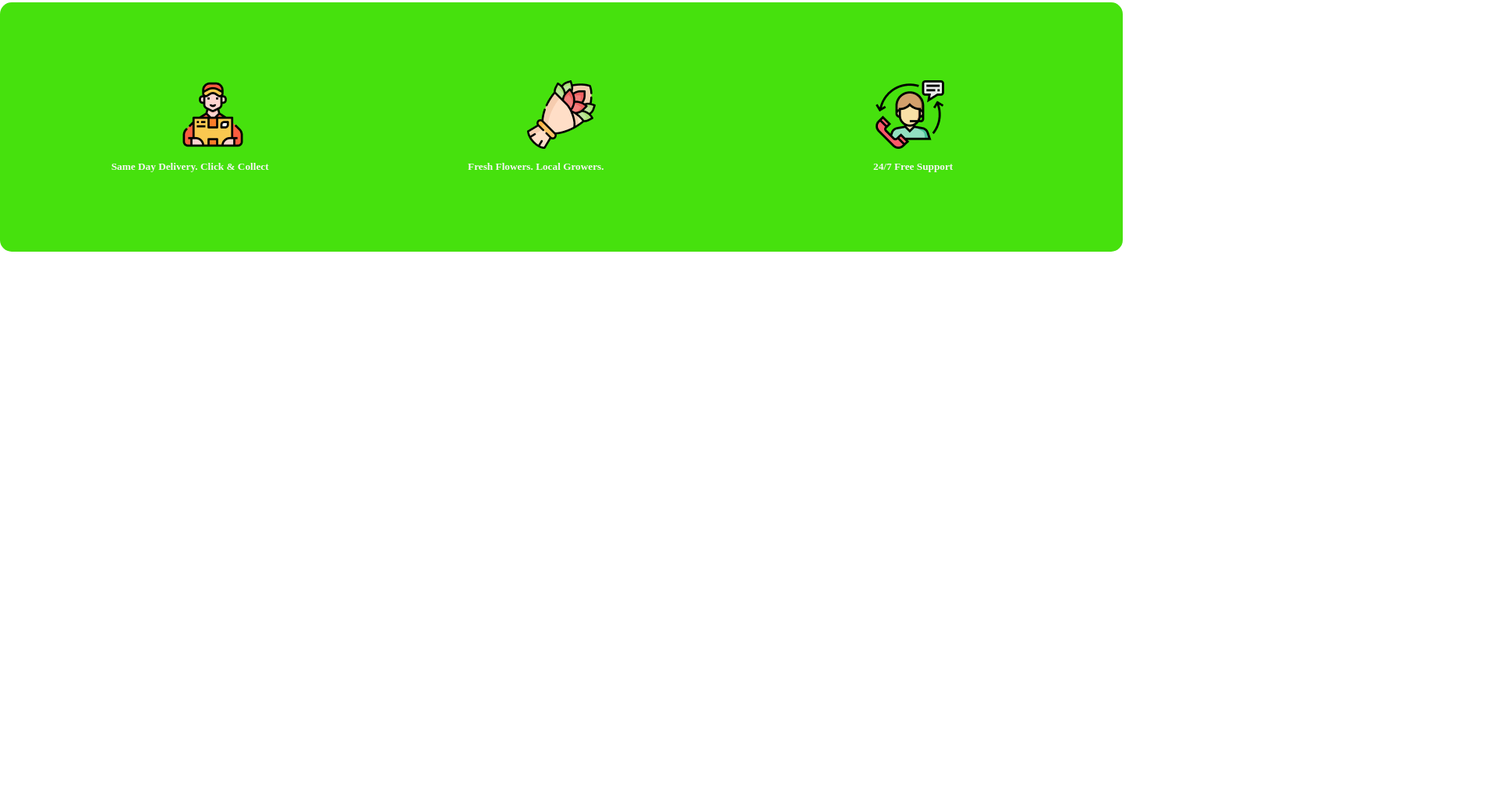
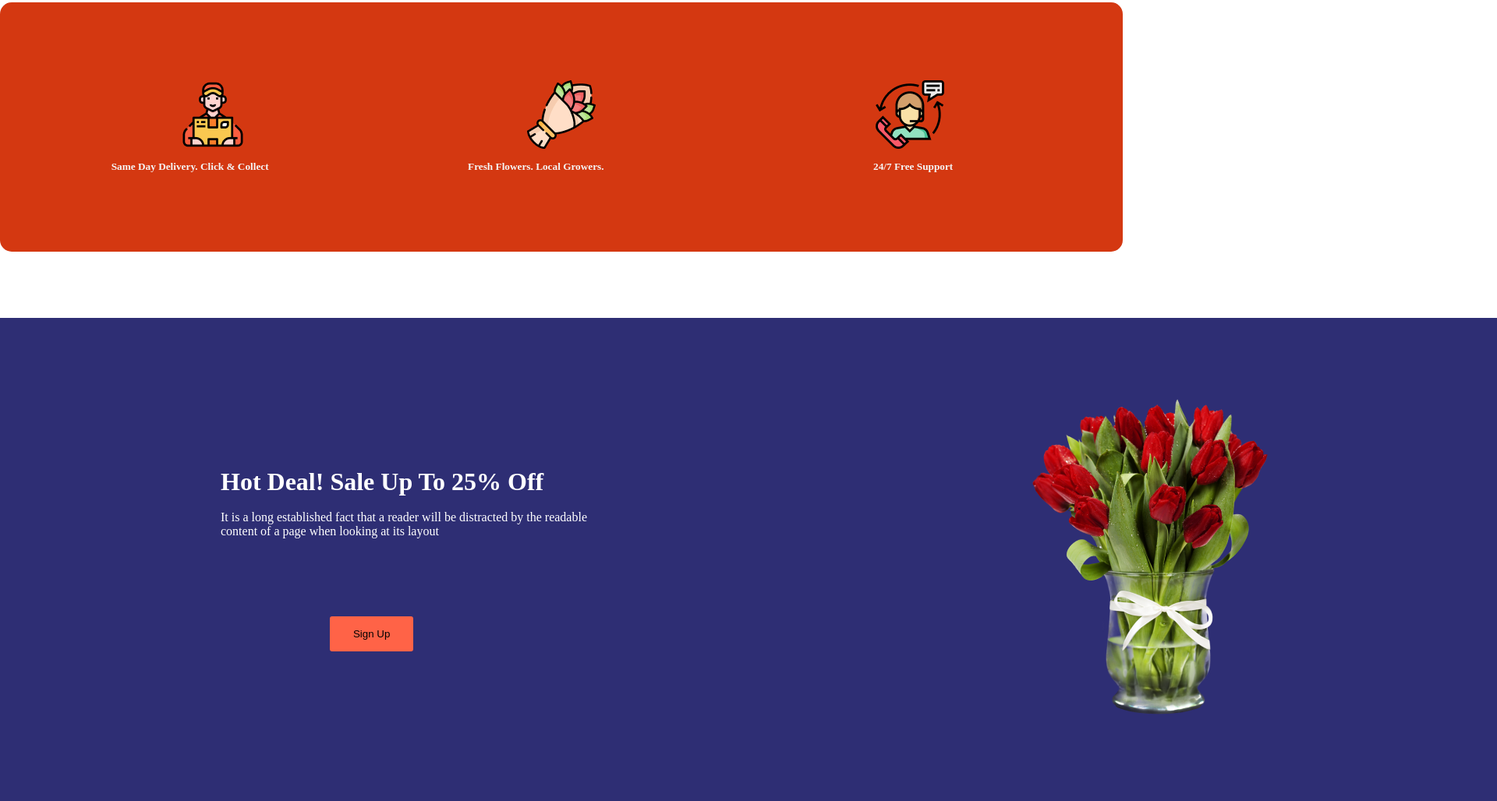
Before and after one commit to Tamal2026/Assainment-Flower-Shop-01, a plain HTML site: page index.html in a window 1280 px wide. Shown: the part 1574-2602 px from the top of the page at 78% size, 1920 px wide, since content can reach past the window. Before the commit the page ends 1897 px from the top, so only its background shows below. Drawn offline with Linux system fonts and the light colour scheme.

Commit message:
Hot Deal Section Complete

```diff
--- a/index.html
+++ b/index.html
@@ -26,7 +26,7 @@
    <!-- Featured Section start here -->
    <main>
     <div class="feature-section-caption">
-        <h1 class="feature-title">Our Featured Flowers</h1>
+        <h1 class="feature-title">Our <span class="Feat-c"> Featured</span> Flowers</h1>
         <p class="feature-description">Breathtaking blooms showcased in our featured collection. <br> Vibrant, Discover floral perfection today!"</p>
     </div>
 <div class="featured-container">
@@ -43,6 +43,8 @@
 </div>
 <!-- Featured section End Here -->
 
+ <!-- Provide section Start here -->
+
 <div class="provide">
     <div class="provide-img">
 <img class="provide-img-01" src="/asset/Group 57.png" alt="">
@@ -57,6 +59,26 @@
 </div>
 </div>
 
+ <!-- Provide section End here -->
+
+
+ <!-- hot deal section start here  -->
+
+
+<div class="hot-deal-container">
+<div class="hot-deal-text">
+    <h1 class="hot-deal-text-1">Hot Deal! Sale Up To 25% <span class="off">Off</span></h1>
+<p class="hot-deal-desc">It is a long established fact that a reader will be distracted by the readable <br>
+    content of a page when looking at its layout</p>
+    <button class="primary-btn sign-up">Sign Up</button>
+</div>
+<div class="hot-deal-img">
+    <img src="/asset/pngwing 8.png" alt="">
+
+</div>
+
+</div>
+ <!-- hot deal section End here  -->
 </main>
 <footer>
 
--- a/style.css
+++ b/style.css
@@ -64,7 +64,7 @@ color: gray;
    align-items: center;
 }
 .fet-img-01{
-   background-color: aquamarine;
+   background-color: rgb(49, 115, 76);
    padding: 50px 65px 0px 65px;
    padding-top: 50px;
    border-top-left-radius: 45%;
@@ -72,14 +72,14 @@ color: gray;
 
 }
 .fet-img-02{
-    background-color: rgb(255, 240, 127);
+    background-color: rgb(165, 147, 16);
    padding: 50px 40px 40px 40px;
    padding-top: 50px;
    border-top-left-radius: 45%;
    border-top-right-radius: 45%;
 }
 .fet-img-03{
-    background-color: rgb(20, 120, 214);
+    background-color: rgba(23, 61, 85, 0.839);
    padding: 20px 70px 0px 70px;
    margin-bottom: 15px;
    border-top-left-radius: 45%;
@@ -97,7 +97,9 @@ color: gray;
 .fet-img-text-02{
     color: red;
 }
-
+.Feat-c{
+color: red;
+}
 
 
 
@@ -108,7 +110,7 @@ color: gray;
     width: 1440px;
     height: 320px;
     margin: auto;
-    background-color: rgb(70, 225, 13);
+    background-color: rgb(212, 56, 17);
     border-radius: 15px;
 }
 .provide-img{
@@ -135,3 +137,27 @@ color: gray;
 .desc-2{
     padding-right: 75px;
 }
+/* Provide section End here */
+
+
+/* hot deal section start here */
+
+.hot-deal-container{
+    width: 1920px;
+    height: 620px;
+    background-color: rgb(46, 46, 116);
+    color: white;
+    display: flex;
+    justify-content: space-around;
+    align-items: center;
+    margin-top: 85px;
+}
+.hot-deal-desc{
+    padding-top: 18px;
+
+}
+.sign-up{
+ margin: 100px 0px 0px 140px;
+}
+
+/* hot deal section End here */
```
